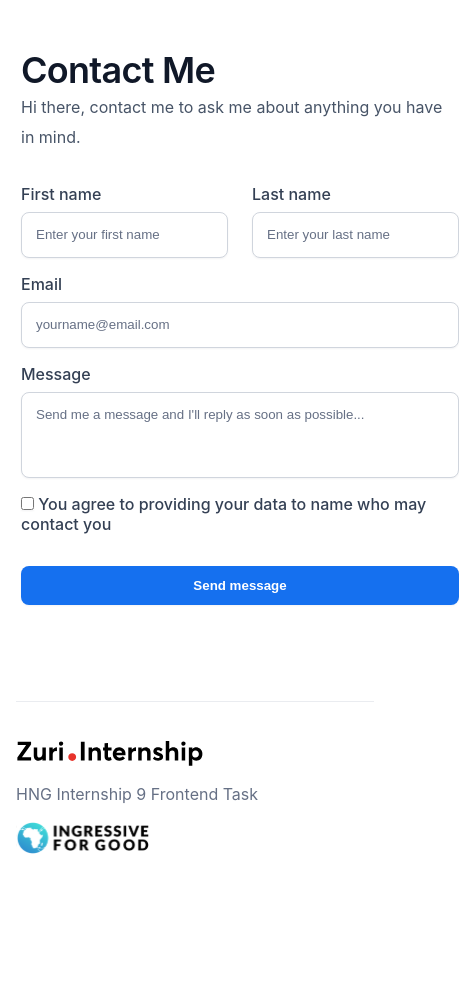
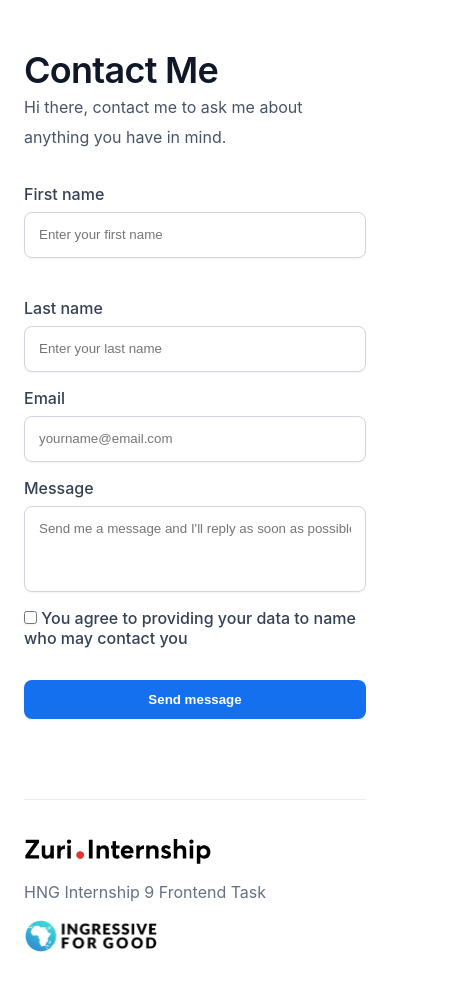
Before and after one commit to malachsalama/linkedtree, a React (Create React App) app: page /contact in a window 390 px wide. Shown: the whole page, 459 px wide, since content can reach past the window. Before the commit the page ends 886 px from the top, so only its background shows below. Built offline with nearby package versions, Linux system fonts and the light colour scheme.

Commit message:
style: made app responsive

```diff
--- a/src/App.css
+++ b/src/App.css
@@ -125,11 +125,9 @@ a {
   margin-top: 4rem;
 }
 
+/* Contact page */
 .Container {
-  display: flex;
-  flex-direction: column;
-  align-items: center;
-  margin: 3rem 15rem 6rem 15rem;
+  margin: 3rem 22rem;
 }
 
 .HeadingAndSupportingText {
@@ -236,10 +234,28 @@ label {
     display: flex;
     flex-direction: column;
     align-items: flex-start;
-    margin: 5rem 1rem 2rem 1rem;
+    margin: 5rem 1.5rem 2rem 1.5rem;
     padding-top: 2rem;
   }
   .footer p {
     margin: 1rem 0;
   }
+
+  /* Contact page */
+  .ContactPageHeader {
+    margin: 0;
+  }
+
+  .Content {
+    margin: 3rem 1.5rem 4rem 1.5rem;
+  }
+
+  .Container {
+    margin: 0;
+  }
+
+  .name__row {
+    display: flex;
+    flex-direction: column;
+  }
 }
--- a/src/Contact.js
+++ b/src/Contact.js
@@ -20,8 +20,7 @@ const Contact = () => (
                   <input
                     type="text"
                     id="first_name"
-                    name="fname"
-                    value="Enter your first name"
+                    placeholder="Enter your first name"
                   ></input>
                 </div>
                 <div className="last__name">
@@ -29,8 +28,7 @@ const Contact = () => (
                   <input
                     type="text"
                     id="last_name"
-                    name="lname"
-                    value="Enter your last name"
+                    placeholder="Enter your last name"
                   ></input>
                 </div>
               </div>
@@ -39,8 +37,7 @@ const Contact = () => (
                 <input
                   type="email"
                   id="email"
-                  name="email"
-                  value="yourname@email.com"
+                  placeholder="yourname@email.com"
                 ></input>
               </div>
               <div className="textarea__row">
@@ -48,17 +45,11 @@ const Contact = () => (
                 <input
                   type="text"
                   id="message"
-                  name="message"
-                  value="Send me a message and I'll reply as soon as possible..."
+                  placeholder="Send me a message and I'll reply as soon as possible..."
                 ></input>
               </div>
               <div className="checkbox__row">
-                <input
-                  type="checkbox"
-                  id="terms"
-                  name="terms"
-                  value="terms and conditions"
-                ></input>
+                <input type="checkbox" id="terms"></input>
                 <label for="terms">
                   {" "}
                   You agree to providing your data to name who may contact you
```
